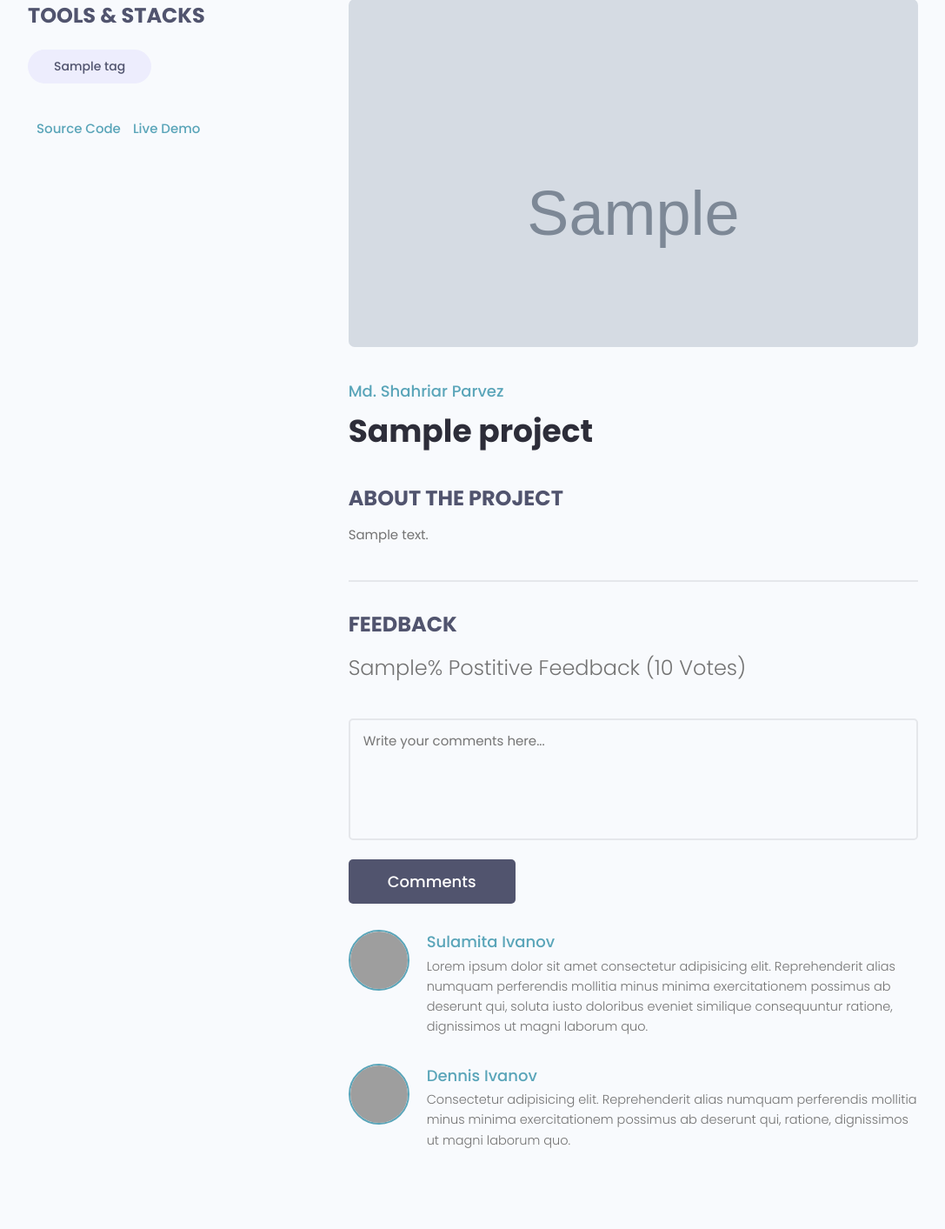
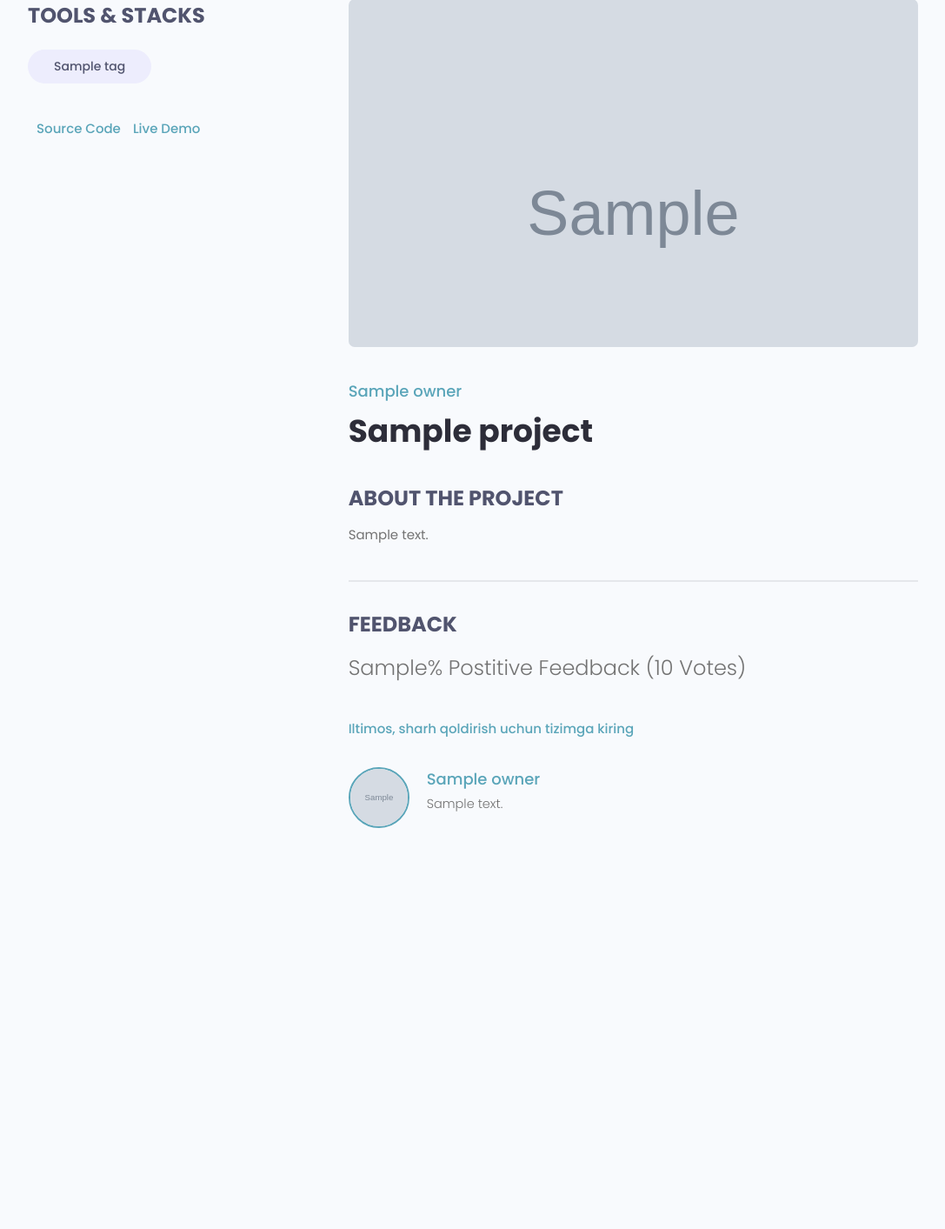
Before and after one commit to shohijahon717/dev_search, a Django app: template projects/templates/projects/single-project.html in a window 1280 px wide. Shown: the part 108-1521 px from the top of the page at 87% size, without its empty margins (96-1183 px from the left). After the commit the page ends 1060 px from the top, so only its background shows below. Run offline with Django 3.2, Linux system fonts and the light colour scheme; the template is opened without the code that fills it: most values are stand-ins (such as "Sample title", 1, 10 or a date in 2020); grey boxes marked "Sample" are stand-in pictures; some libraries are stand-ins or nearby versions; grey boxes are pictures that could not be loaded.

Commit message:
comment yozish qo'shildi

```diff
--- a/projects/templates/projects/projects.html
+++ b/projects/templates/projects/projects.html
@@ -70,9 +70,9 @@
         </div>
       </div>
     </section>
+  {% include 'pagination.html' with queryset=projects custom_range=custom_range %}
+</main>
 
-    {% include 'pagination.html' with queryset=projects custom_range=custom_range %}
-  </main>
 <hr>
 {% endblock content %}
 </body>
--- a/projects/templates/projects/single-project.html
+++ b/projects/templates/projects/single-project.html
@@ -35,7 +35,7 @@
           </div>
         <div class="column column--2of3">
           <img class="singleProject__preview" src="{{ project.featured_image.url }}" alt="portfolio thumbnail" />
-          <a href="profile.html" class="singleProject__developer">Md. Shahriar Parvez</a>
+          <a href="{% url 'user-profile' project.owner.id %}" class="singleProject__developer">{{ project.owner.name }}</a>
           <h2 class="singleProject__title">{{project.title}}</h2>
           <h3 class="singleProject__subtitle">About the Project</h3>
           <div class="singleProject__info">
@@ -47,43 +47,47 @@
             <h5 class="project--rating">
               {{ project.vote_ratio }}% Postitive Feedback ({{ project.vote_total }} Vote{{project.vote_total|pluralize:"s"}})
             </h5>
+            {% if request.user.profile.id in project.reviewers %}
+              <p>Siz allaqachon bu loyiha uchun sharx yozgansiz!</p>
 
-            <form class="form" action="#" method="POST">
+            {% elif request.user.profile == project.owner %}
+              <p>Siz o'zingizning loyihangizga sharx yoza olmaysiz</p>
+            {% elif request.user.is_authenticated %}
+            <form class="form" action="{% url 'project' project.id %}" method="POST">
+              {% csrf_token %}
+             {% for field in form %}
               <!-- Textarea -->
               <div class="form__field">
-                <label for="formInput#textarea">Comments: </label>
-                <textarea class="input input--textarea" name="message" id="formInput#textarea"
-                  placeholder="Write your comments here..."></textarea>
+                <label for="formInput#textarea">{{field.label}}</label>
+                {{ field }}
               </div>
+              {% endfor %}
               <input class="btn btn--sub btn--lg" type="submit" value="Comments" />
             </form>
+            {% else %}
+            <a href="{% url 'login' %}?next={{request.path}}">Iltimos, sharh qoldirish uchun tizimga kiring</a>
+            {% endif %}
             <div class="commentList">
+
+              {% for review in project.review_set.all %}
+              {% if review.body %}
               <div class="comment">
-                <a href="profile.html">
+                <a href="{% url 'user-profile' review.owner.id %}">
                   <img class="avatar avatar--md"
-                    src="https://pbs.twimg.com/profile_images/1335382240931368961/b3wSZKj4_400x400.jpg" alt="user" />
+                    src="{{ review.owner.profile_image.url }}" alt="user" />
                 </a>
+
                 <div class="comment__details">
-                  <a href="profile.html" class="comment__author">Sulamita Ivanov</a>
+                  <a href="{% url 'user-profile' review.owner.id %}" class="comment__author">{{review.owner.name}}</a>
                   <p class="comment__info">
-                    Lorem ipsum dolor sit amet consectetur adipisicing elit. Reprehenderit alias numquam perferendis
-                    mollitia minus minima exercitationem possimus ab deserunt qui, soluta iusto doloribus eveniet
-                    similique consequuntur ratione, dignissimos ut magni laborum quo.
+                    {{review.body|linebreaksbr}}
                   </p>
                 </div>
+
               </div>
-              <div class="comment">
-                <a href="profile.html">
-                  <img class="avatar avatar--md" src="https://avatars.githubusercontent.com/u/33843378" alt="user" />
-                </a>
-                <div class="comment__details">
-                  <a href="profile.html" class="comment__author">Dennis Ivanov</a>
-                  <p class="comment__info">
-                    Consectetur adipisicing elit. Reprehenderit alias numquam perferendis mollitia minus minima
-                    exercitationem possimus ab deserunt qui, ratione, dignissimos ut magni laborum quo.
-                  </p>
-                </div>
-              </div>
+              {% endif %}
+               {% endfor %}
+
             </div>
           </div>
         </div>
--- a/projects/urls.py
+++ b/projects/urls.py
@@ -8,4 +8,5 @@ urlpatterns = [
     path('create-project/', views.createProject, name='create-project'),
     path('update-project/<str:pk>/', views.updateProject, name='update-project'),
     path('delete-project/<str:pk>/', views.deleteProject, name='delete-project'),
+
 ]
--- a/projects/utils.py
+++ b/projects/utils.py
@@ -45,5 +45,5 @@ def searchProject(request):
             )
     else:
         search_query=''
-        projects = Project.objects.all().order_by('-created')
+        projects = Project.objects.all()
     return projects, search_query
--- a/users/templates/users/login_register.html
+++ b/users/templates/users/login_register.html
@@ -55,7 +55,7 @@
         <p>Salom dasturchi, Xush kelibsiz!</p>
       </div>
 
-      <form action="{% url 'login' %}" class="form auth__form" method="POST">
+      <form action="" class="form auth__form" method="POST">
           {% csrf_token %}
         <!-- Input:Email -->
         <div class="form__field">
--- a/users/views.py
+++ b/users/views.py
@@ -26,7 +26,7 @@ def loginUser(request):
         return redirect('profiles')
 
     if request.method == "POST":
-        username = request.POST['username']
+        username = request.POST['username'].lower()
         password = request.POST['password']
         try:
             user = User.objects.get(username=username)
@@ -38,7 +38,7 @@ def loginUser(request):
         if user is not None:
             login(request, user)
             messages.success(request, 'Tizimga muvaffaqiyatli kirdingiz!')
-            return redirect('profiles')
+            return redirect(request.GET['next'] if 'next' in request.GET else 'account')
         else:
             messages.error(request, "Foydalanuvchi nomi yoki parol xato")
 
@@ -74,7 +74,7 @@ def profiles(request):
     profiles, search_query = searchProfiles(request)
 
 
-    custom_range, profiles = paginateProfiles(request, profiles, 3)
+    custom_range, profiles = paginateProfiles(request, profiles, 3  )
 
 
 
```
Also changed, not shown: projects/forms.py (+19 -1 lines), projects/models.py (+21 -1 lines), projects/views.py (+19 -5 lines), projects/migrations/0002_auto_20211213_1706.py (added), static/images/Screenshot_10.png (added), users/migrations/0002_alter_profile_options.py (added).
